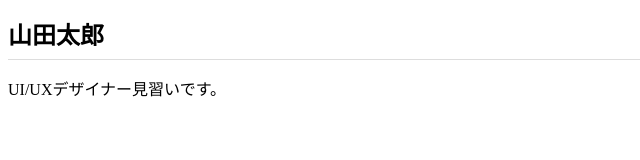
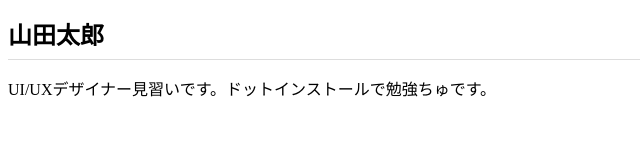
Before and after one commit to ue-haru-ux/dotinstall.github.io, a plain HTML site: page index.html in a window 1280 px wide. Shown: the whole page, without its empty margins (0-640 px from the left). Drawn offline with Linux system fonts and the light colour scheme.

Commit message:
Add files via upload

```diff
--- a/index.html
+++ b/index.html
@@ -7,6 +7,6 @@
   </head>
   <body>
     <h1>山田太郎</h1>
-    <p>UI/UXデザイナー見習いです。</p>
+    <p>UI/UXデザイナー見習いです。ドットインストールで勉強ちゅです。</p>
   </body>
 </html>
```
